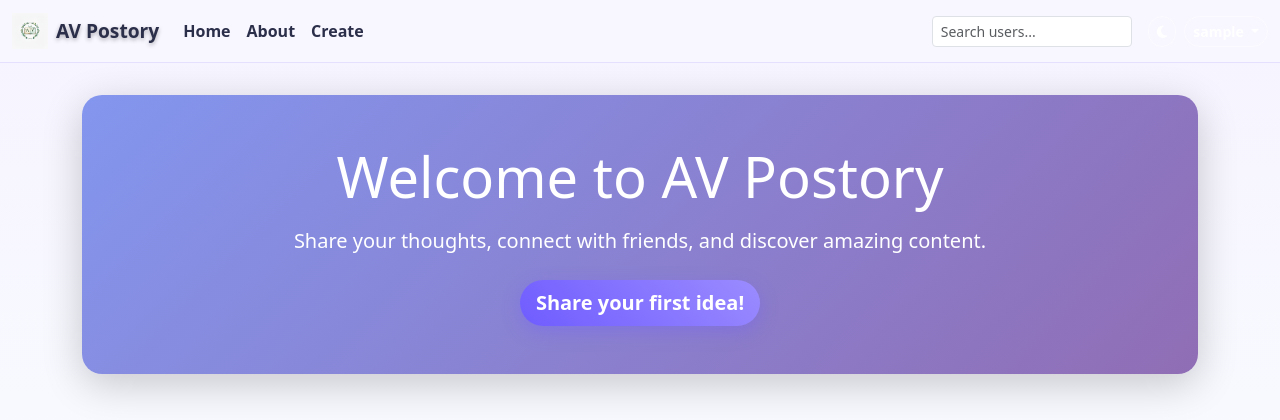
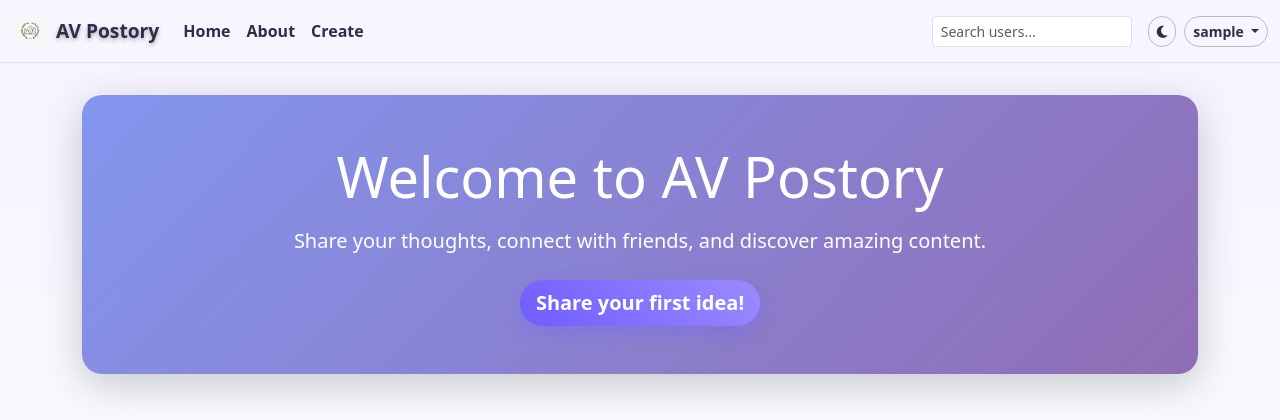
Before and after one commit to AV-2668877724/AV_flask-blog-website, a Flask app: page / in a window 1280 px wide. Shown: the top 420 px of the page. Run offline with Flask 3, Linux system fonts and the light colour scheme; the visitor is signed in with stand-in values (Sample User, id 1); data that the repository does not hold is empty; some libraries are stand-ins or nearby versions.

Commit message:
fix the issue rise in light mode/ dark mode successfully.

```diff
--- a/website/static/styles.css
+++ b/website/static/styles.css
@@ -481,3 +481,54 @@ body:not(.dark-mode) .fade-overlay {
     rgba(255, 255, 255, 0.95)
   ) !important;
 }
+
+/* =====================================================
+   🔧 NAVBAR VISIBILITY FIX (LIGHT MODE)
+   ===================================================== */
+
+body:not(.dark-mode) .navbar {
+  background: rgba(248, 246, 255, 0.9) !important;
+}
+
+/* Navbar links */
+body:not(.dark-mode) .navbar .nav-link {
+  color: #2c2f4a !important;
+}
+
+/* Username dropdown button */
+body:not(.dark-mode) .navbar .dropdown-toggle {
+  color: #2c2f4a !important;
+  border-color: rgba(44, 47, 74, 0.3) !important;
+}
+
+/* Dark mode toggle button */
+body:not(.dark-mode) #darkToggle {
+  color: #2c2f4a !important;
+  border-color: rgba(44, 47, 74, 0.3) !important;
+}
+
+/* Icons inside navbar buttons */
+body:not(.dark-mode) .navbar i {
+  color: #2c2f4a !important;
+}
+
+/* Hover states */
+body:not(.dark-mode) .navbar .nav-link:hover,
+body:not(.dark-mode) .navbar .dropdown-toggle:hover,
+body:not(.dark-mode) #darkToggle:hover {
+  color: #6f5cff !important;
+}
+
+/* Dropdown menu text */
+body:not(.dark-mode) .dropdown-menu {
+  background: #ffffff !important;
+}
+
+body:not(.dark-mode) .dropdown-menu .dropdown-item {
+  color: #2c2f4a !important;
+}
+
+body:not(.dark-mode) .dropdown-menu .dropdown-item:hover {
+  background-color: rgba(111, 92, 255, 0.1) !important;
+  color: #6f5cff !important;
+}
```
